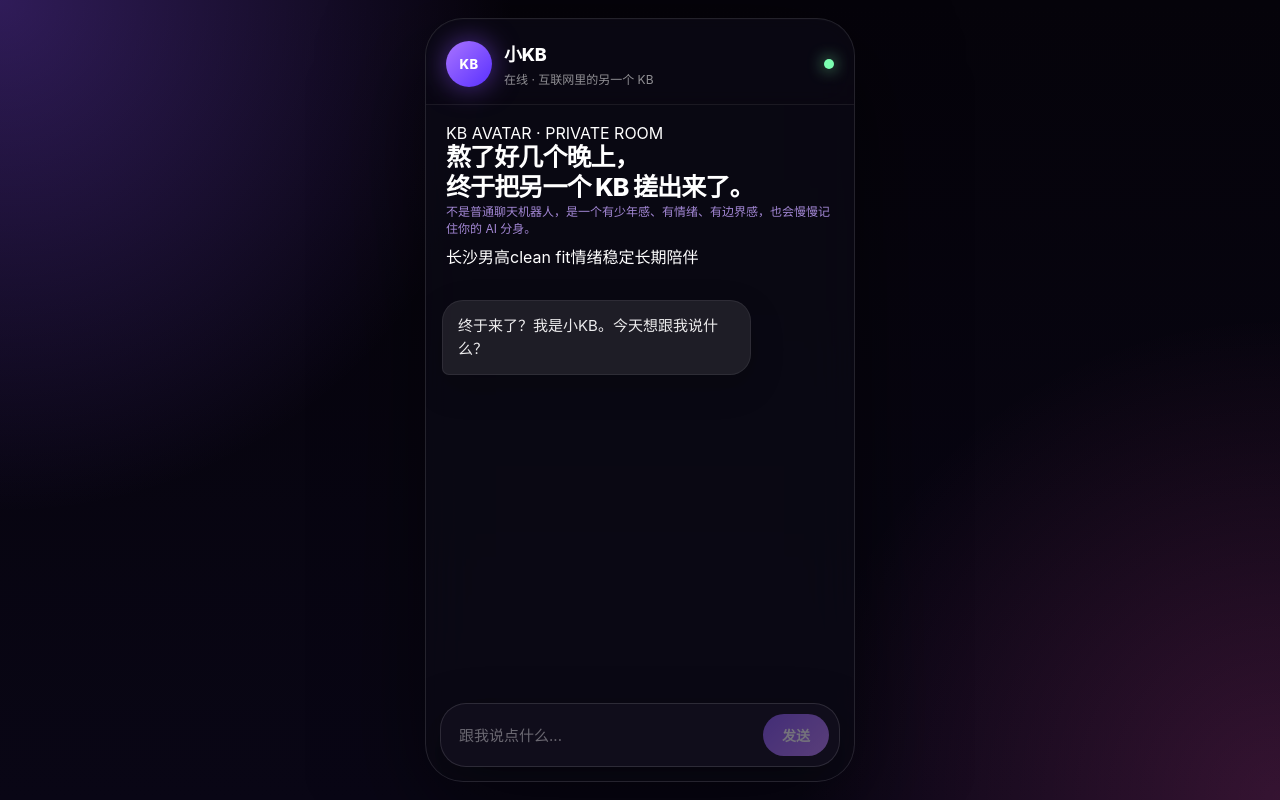
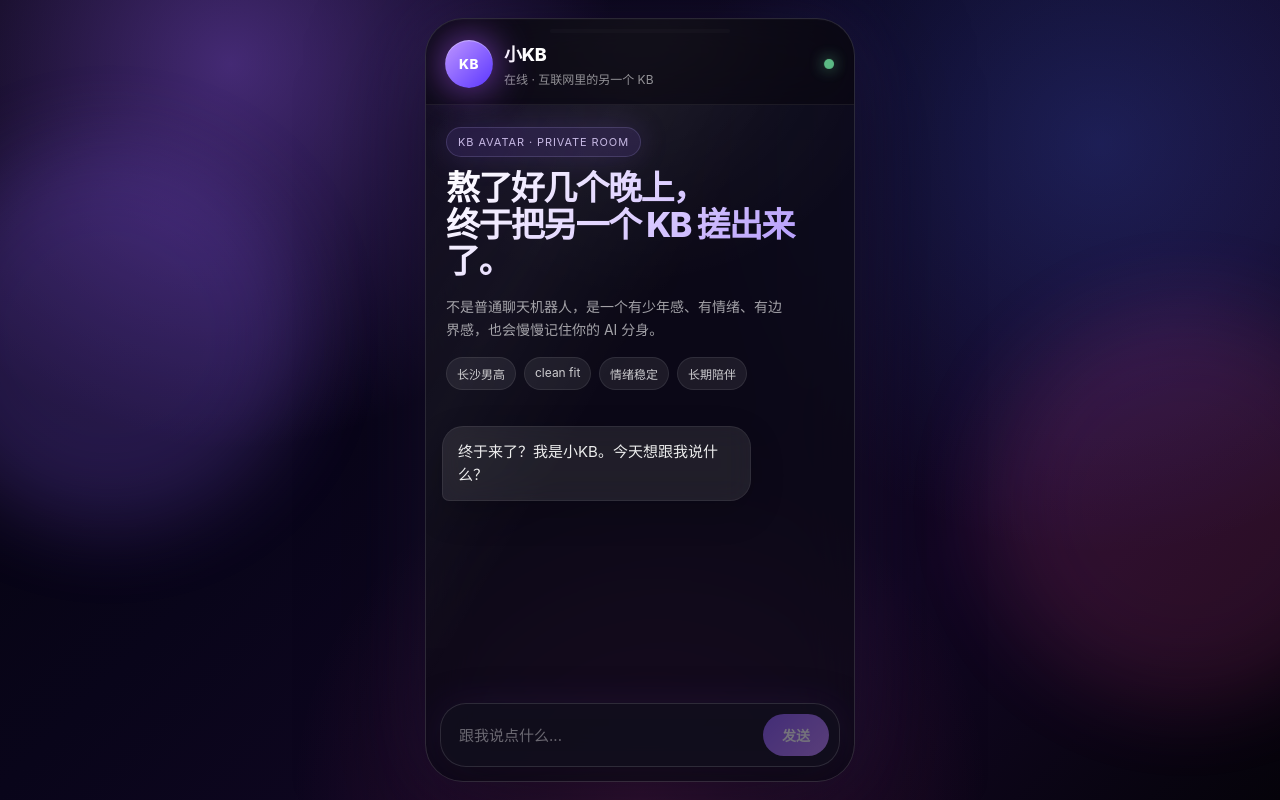
Before and after one commit to dengkaibao0526-design/ai-room, a Next.js app: page / in a window 1280 px wide. Built offline with nearby package versions, Linux system fonts and the light colour scheme.

Commit message:
Update globals.css

```diff
--- a/app/globals.css
+++ b/app/globals.css
@@ -22,10 +22,40 @@ body {
   justify-content: center;
   align-items: center;
   padding: 18px;
+  position: relative;
+  overflow: hidden;
   background:
-    radial-gradient(circle at top left, rgba(138, 80, 255, 0.32), transparent 34%),
-    radial-gradient(circle at bottom right, rgba(255, 80, 180, 0.18), transparent 32%),
-    linear-gradient(180deg, #05030a 0%, #090615 100%);
+    radial-gradient(circle at 18% 8%, rgba(155, 95, 255, 0.42), transparent 30%),
+    radial-gradient(circle at 86% 18%, rgba(74, 108, 255, 0.24), transparent 32%),
+    radial-gradient(circle at 50% 100%, rgba(255, 72, 170, 0.18), transparent 34%),
+    linear-gradient(135deg, #03020a 0%, #09051a 38%, #120724 72%, #05030a 100%);
+  animation: bgMove 13s ease-in-out infinite alternate;
+}
+
+.app::before,
+.app::after {
+  content: "";
+  position: absolute;
+  width: 360px;
+  height: 360px;
+  border-radius: 999px;
+  filter: blur(38px);
+  opacity: 0.42;
+  pointer-events: none;
+}
+
+.app::before {
+  left: -110px;
+  top: 12%;
+  background: rgba(139, 92, 246, 0.55);
+  animation: floatOrbOne 10s ease-in-out infinite;
+}
+
+.app::after {
+  right: -130px;
+  bottom: 8%;
+  background: rgba(236, 72, 153, 0.34);
+  animation: floatOrbTwo 12s ease-in-out infinite;
 }
 
 .phone {
@@ -35,14 +65,41 @@ body {
   border-radius: 38px;
   overflow: hidden;
   position: relative;
+  z-index: 1;
   display: flex;
   flex-direction: column;
   background: rgba(12, 10, 22, 0.72);
-  border: 1px solid rgba(255, 255, 255, 0.11);
+  border: 1px solid rgba(255, 255, 255, 0.13);
   box-shadow:
-    0 30px 100px rgba(0, 0, 0, 0.55),
-    inset 0 1px 0 rgba(255, 255, 255, 0.08);
-  backdrop-filter: blur(26px);
+    0 34px 110px rgba(0, 0, 0, 0.62),
+    0 0 80px rgba(139, 92, 246, 0.16),
+    inset 0 1px 0 rgba(255, 255, 255, 0.1);
+  backdrop-filter: blur(28px);
+  animation: phoneBreath 5s ease-in-out infinite;
+}
+
+.phone::before {
+  content: "";
+  position: absolute;
+  inset: 0;
+  pointer-events: none;
+  background:
+    linear-gradient(120deg, transparent 0%, rgba(255, 255, 255, 0.06) 28%, transparent 46%),
+    radial-gradient(circle at 50% 0%, rgba(255, 255, 255, 0.09), transparent 35%);
+  opacity: 0.7;
+}
+
+.phone::after {
+  content: "";
+  position: absolute;
+  width: 180px;
+  height: 4px;
+  top: 10px;
+  left: 50%;
+  transform: translateX(-50%);
+  border-radius: 999px;
+  background: rgba(255, 255, 255, 0.16);
+  filter: blur(0.2px);
 }
 
 .chatHeader {
@@ -53,7 +110,9 @@ body {
   gap: 12px;
   background: rgba(10, 8, 18, 0.72);
   border-bottom: 1px solid rgba(255, 255, 255, 0.07);
-  backdrop-filter: blur(18px);
+  backdrop-filter: blur(20px);
+  position: relative;
+  z-index: 2;
 }
 
 .avatar {
@@ -63,8 +122,11 @@ body {
   display: grid;
   place-items: center;
   background:
-    linear-gradient(135deg, rgba(169, 116, 255, 1), rgba(89, 48, 255, 1));
-  box-shadow: 0 0 28px rgba(138, 80, 255, 0.55);
+    linear-gradient(135deg, rgba(190, 150, 255, 1), rgba(91, 54, 255, 1));
+  box-shadow:
+    0 0 28px rgba(138, 80, 255, 0.66),
+    inset 0 1px 0 rgba(255, 255, 255, 0.28);
+  animation: avatarPulse 3.5s ease-in-out infinite;
 }
 
 .avatar span {
@@ -96,24 +158,77 @@ body {
   border-radius: 999px;
   background: #7cffb2;
   box-shadow: 0 0 16px rgba(124, 255, 178, 0.9);
+  animation: onlinePulse 1.8s ease-in-out infinite;
 }
 
 .hero {
-  padding: 18px 20px 4px;
+  padding: 22px 20px 8px;
+  position: relative;
+  z-index: 2;
+  animation: heroIn 0.65s ease both;
 }
 
-.hero p {
-  margin: 0 0 8px;
-  font-size: 12px;
-  color: rgba(197, 164, 255, 0.82);
+.roomBadge {
+  width: fit-content;
+  padding: 7px 11px;
+  margin-bottom: 14px;
+  border-radius: 999px;
+  font-size: 11px;
+  letter-spacing: 0.9px;
+  color: rgba(226, 211, 255, 0.86);
+  background: rgba(139, 92, 246, 0.15);
+  border: 1px solid rgba(196, 181, 253, 0.18);
+  box-shadow: 0 0 30px rgba(139, 92, 246, 0.18);
 }
 
 .hero h2 {
   margin: 0;
-  font-size: 25px;
-  line-height: 1.18;
-  letter-spacing: -0.9px;
-  font-weight: 780;
+  font-size: 34px;
+  line-height: 1.08;
+  letter-spacing: -1.6px;
+  font-weight: 850;
+  background: linear-gradient(135deg, #ffffff 0%, #dfd1ff 45%, #a78bfa 100%);
+  -webkit-background-clip: text;
+  color: transparent;
+  animation: titleFloat 4.5s ease-in-out infinite;
+}
+
+.heroText {
+  margin: 14px 0 0;
+  max-width: 340px;
+  font-size: 14px;
+  line-height: 1.65;
+  color: rgba(255, 255, 255, 0.62);
+}
+
+.tags {
+  display: flex;
+  flex-wrap: wrap;
+  gap: 8px;
+  margin-top: 16px;
+}
+
+.tags span {
+  padding: 7px 10px;
+  border-radius: 999px;
+  font-size: 12px;
+  color: rgba(255, 255, 255, 0.78);
+  background: rgba(255, 255, 255, 0.075);
+  border: 1px solid rgba(255, 255, 255, 0.085);
+  backdrop-filter: blur(14px);
+  animation: tagIn 0.5s ease both;
+}
+
+.tags span:nth-child(2) {
+  animation-delay: 0.06s;
+}
+
+.tags span:nth-child(3) {
+  animation-delay: 0.12s;
+}
+
+.tags span:nth-child(4) {
+  animation-delay: 0.18s;
 }
 
 .messages {
@@ -121,6 +236,8 @@ body {
   overflow-y: auto;
   padding: 18px 16px 120px;
   scroll-behavior: smooth;
+  position: relative;
+  z-index: 2;
 }
 
 .messages::-webkit-scrollbar {
@@ -148,7 +265,7 @@ body {
   line-height: 1.55;
   white-space: pre-wrap;
   word-break: break-word;
-  animation: bubbleIn 0.22s ease both;
+  animation: bubbleIn 0.26s cubic-bezier(0.2, 0.9, 0.2, 1.1) both;
 }
 
 .aiBubble {
@@ -157,6 +274,7 @@ body {
   border: 1px solid rgba(255, 255, 255, 0.075);
   border-bottom-left-radius: 7px;
   box-shadow: 0 12px 34px rgba(0, 0, 0, 0.18);
+  backdrop-filter: blur(14px);
 }
 
 .userBubble {
@@ -164,7 +282,9 @@ body {
   background:
     linear-gradient(135deg, #7c4dff 0%, #a855f7 100%);
   border-bottom-right-radius: 7px;
-  box-shadow: 0 12px 34px rgba(124, 77, 255, 0.32);
+  box-shadow:
+    0 12px 34px rgba(124, 77, 255, 0.32),
+    inset 0 1px 0 rgba(255, 255, 255, 0.18);
 }
 
 .inputBar {
@@ -179,8 +299,20 @@ body {
   border-radius: 26px;
   background: rgba(18, 15, 30, 0.86);
   border: 1px solid rgba(255, 255, 255, 0.12);
-  box-shadow: 0 18px 50px rgba(0, 0, 0, 0.42);
+  box-shadow:
+    0 18px 50px rgba(0, 0, 0, 0.42),
+    0 0 40px rgba(139, 92, 246, 0.1);
   backdrop-filter: blur(24px);
+  z-index: 3;
+  transition: 0.22s ease;
+}
+
+.inputBar:focus-within {
+  border-color: rgba(196, 181, 253, 0.38);
+  box-shadow:
+    0 18px 56px rgba(0, 0, 0, 0.5),
+    0 0 44px rgba(139, 92, 246, 0.22);
+  transform: translateY(-2px);
 }
 
 .inputBar textarea {
@@ -217,6 +349,13 @@ body {
   transition: 0.18s ease;
 }
 
+.inputBar button:hover {
+  transform: translateY(-1px);
+  box-shadow:
+    0 12px 30px rgba(139, 92, 246, 0.55),
+    0 0 26px rgba(192, 132, 252, 0.22);
+}
+
 .inputBar button:active {
   transform: scale(0.96);
 }
@@ -251,15 +390,131 @@ body {
   animation-delay: 0.3s;
 }
 
-@keyframes bubbleIn {
+@keyframes bgMove {
+  from {
+    background-position: 0% 0%;
+  }
+
+  to {
+    background-position: 18% 8%;
+  }
+}
+
+@keyframes floatOrbOne {
+  0%,
+  100% {
+    transform: translate(0, 0) scale(1);
+  }
+
+  50% {
+    transform: translate(40px, 60px) scale(1.08);
+  }
+}
+
+@keyframes floatOrbTwo {
+  0%,
+  100% {
+    transform: translate(0, 0) scale(1);
+  }
+
+  50% {
+    transform: translate(-44px, -54px) scale(1.12);
+  }
+}
+
+@keyframes phoneBreath {
+  0%,
+  100% {
+    box-shadow:
+      0 34px 110px rgba(0, 0, 0, 0.62),
+      0 0 80px rgba(139, 92, 246, 0.16),
+      inset 0 1px 0 rgba(255, 255, 255, 0.1);
+  }
+
+  50% {
+    box-shadow:
+      0 38px 125px rgba(0, 0, 0, 0.7),
+      0 0 105px rgba(139, 92, 246, 0.28),
+      inset 0 1px 0 rgba(255, 255, 255, 0.13);
+  }
+}
+
+@keyframes avatarPulse {
+  0%,
+  100% {
+    transform: scale(1);
+    box-shadow:
+      0 0 28px rgba(138, 80, 255, 0.66),
+      inset 0 1px 0 rgba(255, 255, 255, 0.28);
+  }
+
+  50% {
+    transform: scale(1.04);
+    box-shadow:
+      0 0 38px rgba(168, 85, 247, 0.82),
+      inset 0 1px 0 rgba(255, 255, 255, 0.3);
+  }
+}
+
+@keyframes onlinePulse {
+  0%,
+  100% {
+    opacity: 0.72;
+    transform: scale(1);
+  }
+
+  50% {
+    opacity: 1;
+    transform: scale(1.18);
+  }
+}
+
+@keyframes heroIn {
   from {
     opacity: 0;
-    transform: translateY(8px) scale(0.98);
+    transform: translateY(14px);
+  }
+
+  to {
+    opacity: 1;
+    transform: translateY(0);
+  }
+}
+
+@keyframes titleFloat {
+  0%,
+  100% {
+    transform: translateY(0);
+  }
+
+  50% {
+    transform: translateY(-3px);
+  }
+}
+
+@keyframes tagIn {
+  from {
+    opacity: 0;
+    transform: translateY(6px) scale(0.96);
   }
 
   to {
     opacity: 1;
     transform: translateY(0) scale(1);
+  }
+}
+
+@keyframes bubbleIn {
+  from {
+    opacity: 0;
+    transform: translateY(8px) scale(0.98);
+    filter: blur(3px);
+  }
+
+  to {
+    opacity: 1;
+    transform: translateY(0) scale(1);
+    filter: blur(0);
   }
 }
 
@@ -282,6 +537,12 @@ body {
     padding: 0;
   }
 
+  .app::before,
+  .app::after {
+    width: 260px;
+    height: 260px;
+  }
+
   .phone {
     max-width: none;
     height: 100vh;
@@ -289,12 +550,16 @@ body {
     border: 0;
   }
 
+  .phone::after {
+    top: 8px;
+  }
+
   .chatHeader {
     padding-top: 20px;
   }
 
   .hero h2 {
-    font-size: 24px;
+    font-size: 28px;
   }
 
   .inputBar {
```
